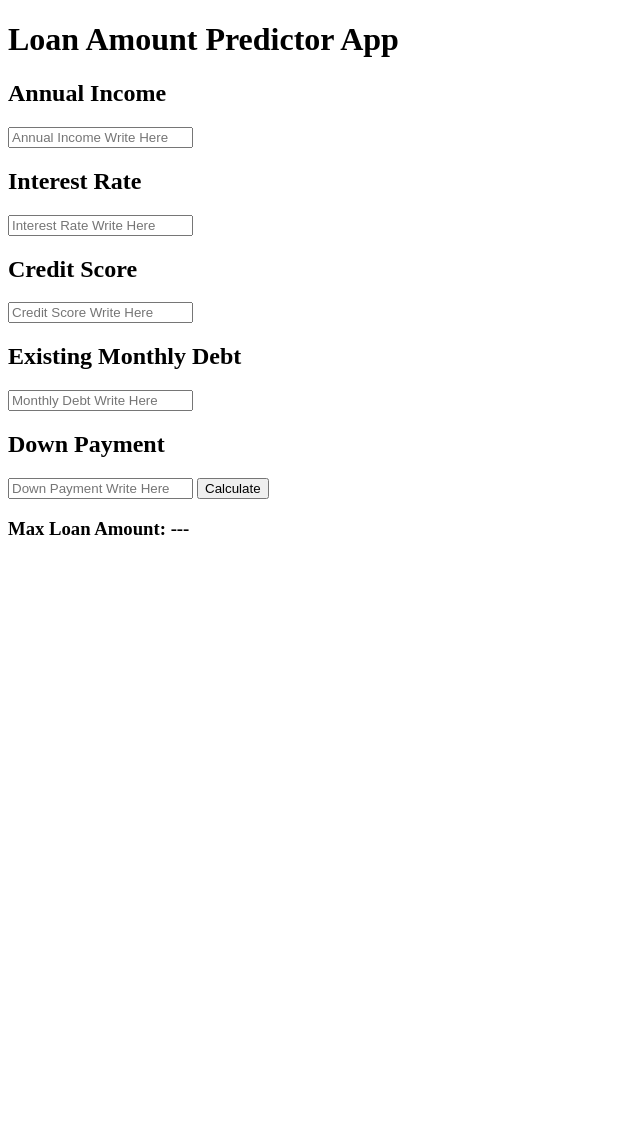
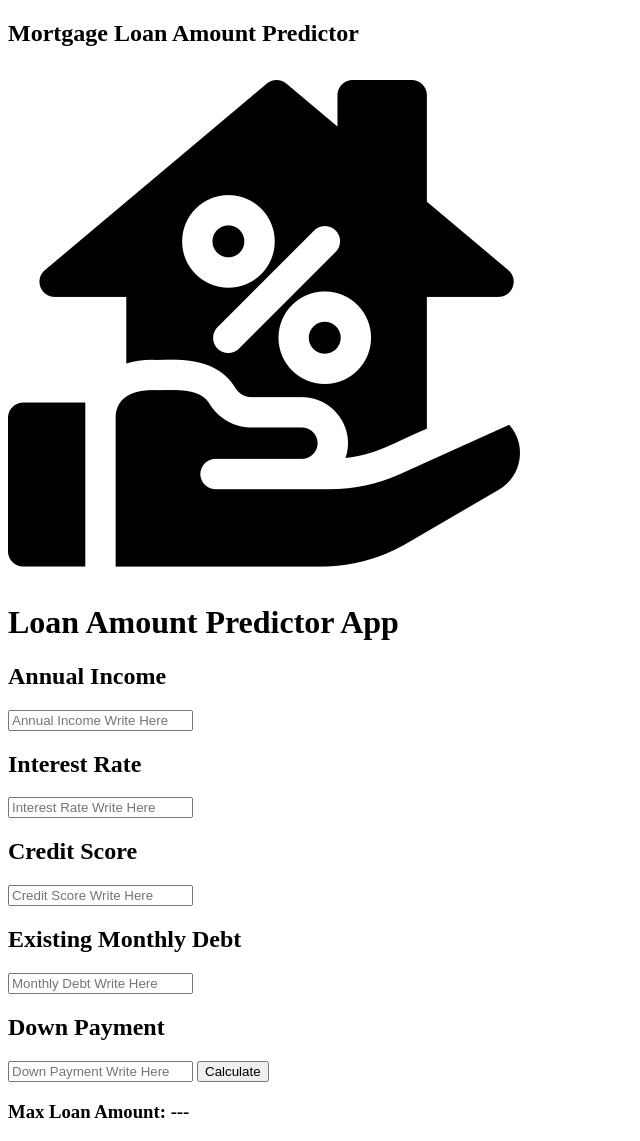
Before and after one commit to Chumus2/Mortgage-Loan-Amount-Prediction-Regression, a Django app: template web/app/templates/main/main.html in a window 1280 px wide. Shown: the whole page, without its empty margins (0-640 px from the left). Before the commit the page ends 535 px from the top, so only its background shows below. Run offline with Django 4.2, Linux system fonts and the light colour scheme; the template is opened without the code that fills it, so the values that code supplies are empty.

Commit message:
add css classes and ids

```diff
--- a/web/app/templates/main/main.html
+++ b/web/app/templates/main/main.html
@@ -10,51 +10,56 @@
     <link rel="stylesheet" href="{%  static 'stylesheets/main.css' %}">
 </head>
 
+<body>
+
     <header>
 
-
+        <div class="Header_Texts">
+            <h2>Mortgage Loan Amount Predictor</h2>
+            <img src="{% static 'images/icon.png' %}">
+        </div>
 
     </header>
 
-<body>
+    <main>
 
-    <div>
-        <h1>Loan Amount Predictor App</h1>
+        <h1 class="Main_Title">Loan Amount Predictor App</h1>
 
         {% if messages %}
             {% for message in messages %}
-                <p>{{ message }}</p>
+                <p class="Main_Error">{{ message }}</p>
             {% endfor %}
         {% endif %}
 
-        <form action="{%  url 'main' %}" method="post">
+        <form action="{%  url 'main' %}" method="post" id="Main_Form">
             {% csrf_token %}
 
-            <h2>Annual Income</h2>
-            <input type="text" name="annual_income" placeholder="Annual Income Write Here" value="{{ request.POST.annual_income }}" autocomplete="off">
+            <h2 class="Form_Input_Title">Annual Income</h2>
+            <input type="text" name="annual_income" placeholder="Annual Income Write Here" value="{{ request.POST.annual_income }}" class="Form_Input" autocomplete="off">
 
-            <h2>Interest Rate</h2>
-            <input type="text" name="interest_rate" placeholder="Interest Rate Write Here" value="{{ request.POST.interest_rate }}" autocomplete="off">
+            <h2 class="Form_Input_Title">Interest Rate</h2>
+            <input type="text" name="interest_rate" placeholder="Interest Rate Write Here" value="{{ request.POST.interest_rate }}" class="Form_Input" autocomplete="off">
 
-            <h2>Credit Score</h2>
-            <input type="text" name="credit_score" placeholder="Credit Score Write Here" value="{{ request.POST.credit_score }}" autocomplete="off">
+            <h2 class="Form_Input_Title">Credit Score</h2>
+            <input type="text" name="credit_score" placeholder="Credit Score Write Here" value="{{ request.POST.credit_score }}" class="Form_Input" autocomplete="off">
 
-            <h2>Existing Monthly Debt</h2>
-            <input type="text" name="monthly_debt" placeholder="Monthly Debt Write Here" value="{{ request.POST.monthly_debt }}" autocomplete="off">
+            <h2 class="Form_Input_Title">Existing Monthly Debt</h2>
+            <input type="text" name="monthly_debt" placeholder="Monthly Debt Write Here" value="{{ request.POST.monthly_debt }}" class="Form_Input" autocomplete="off">
 
-            <h2>Down Payment</h2>
-            <input type="text" name="down_payment" placeholder="Down Payment Write Here" value="{{ request.POST.down_payment }}" autocomplete="off">
+            <h2 class="Form_Input_Title">Down Payment</h2>
+            <input type="text" name="down_payment" placeholder="Down Payment Write Here" value="{{ request.POST.down_payment }}" class="Form_Input" autocomplete="off">
 
-            <button type="submit">Calculate</button>
+            <button type="submit" class="Form_Submit_Button">Calculate</button>
         </form>
-    </div>
 
-    <div>
+        <div class="Main_Result">
             <h3>
                 Max Loan Amount: {% if result %}${{ result }}{% else %}---{% endif %}
             </h3>
         </div>
 
+    </main>
+
 </body>
 
 </html>
```
Lines whose indentation alone changed are shown as unchanged.
